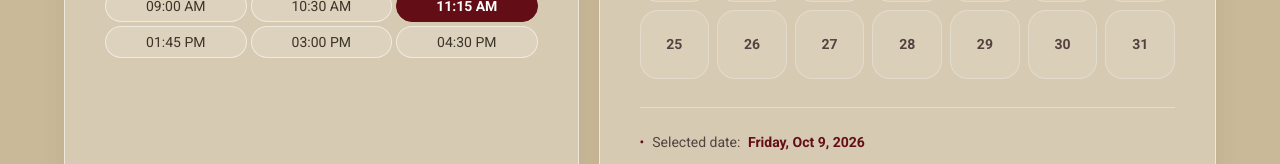
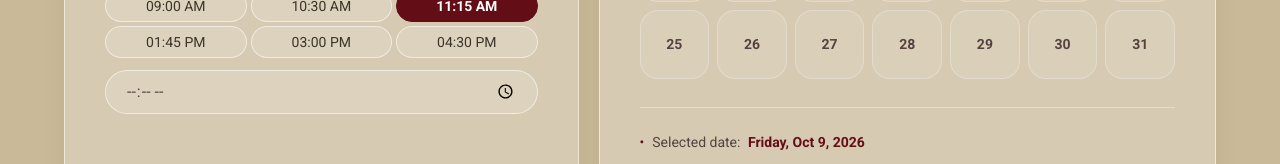
Before and after one commit to swasthyamaxxing/sahaara-frontend, a Next.js app: page /care-taker/book-appointment/1 in a window 1280 px wide. Shown: the part 558-722 px from the top of the page. Built offline with nearby package versions, Linux system fonts and the light colour scheme.

Commit message:
added custom timing

```diff
--- a/src/app/(app)/care-taker/book-appointment/[id]/page.tsx
+++ b/src/app/(app)/care-taker/book-appointment/[id]/page.tsx
@@ -31,6 +31,7 @@ const BookAppointment = () => {
     const params = useParams<{ id: string }>()
     const [appointmentType, setAppointmentType] = useState('Consultation')
     const [selectedTime, setSelectedTime] = useState('11:15 AM')
+    const [customTime, setCustomTime] = useState('')
     const [selectedDate, setSelectedDate] = useState(9)
     const [selectedDoctor, setSelectedDoctor] = useState('aarav-sharma')
     const [otherCareType, setOtherCareType] = useState('')
@@ -113,7 +114,10 @@ const BookAppointment = () => {
                                 <button
                                     key={time}
                                     type="button"
-                                    onClick={() => setSelectedTime(time)}
+                                    onClick={() => {
+                                        setSelectedTime(time)
+                                        setCustomTime('')
+                                    }}
                                     className={`h-8 rounded-full border text-sm transition-colors ${selectedTime === time
                                         ? 'border-brand-red bg-brand-red font-bold text-white'
                                         : 'border-white/55 bg-white/15 text-[#3b3428] hover:bg-white/35'}`}
@@ -122,6 +126,16 @@ const BookAppointment = () => {
                                 </button>
                             ))}
                         </div>
+                        <input
+                            type="time"
+                            aria-label="Custom appointment time"
+                            value={customTime}
+                            onChange={(event) => {
+                                setCustomTime(event.target.value)
+                                setSelectedTime(event.target.value)
+                            }}
+                            className="mt-3 h-11 w-full rounded-full border border-white/55 bg-white/15 px-5 text-base text-[#554240] outline-none focus:border-brand-red"
+                        />
                     </fieldset>
 
                     <button
```
